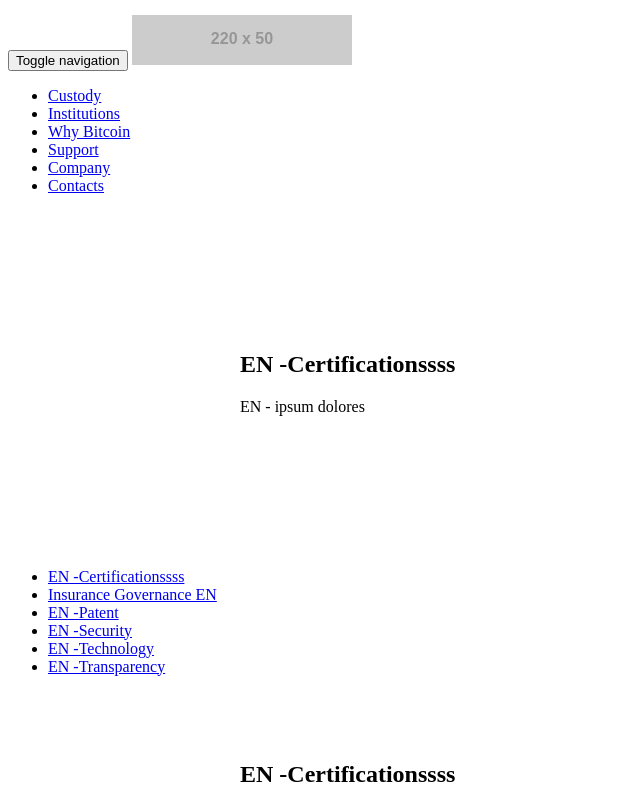
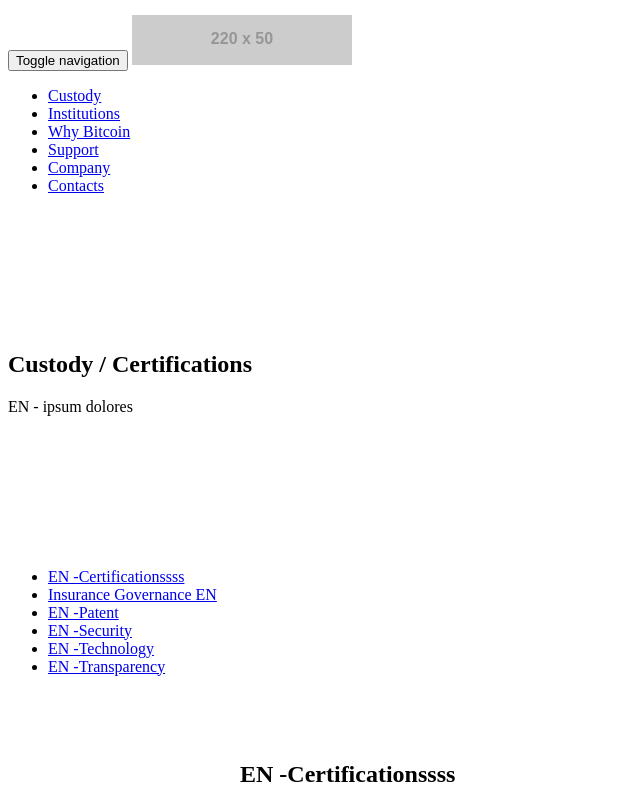
Before and after one commit to checksig-custody/multilangsite, a Jekyll site: the page built from content/en/custody/certifications.md, in a window 1280 px wide and 900 px high, cut to the strip 112-900 px from the top of the window. Shown: the whole strip, without its empty margins (0-640 px from the left). Built offline with Jekyll 4.4.1, drawn with Linux system fonts in a browser that asks for light colours.

Commit message:
12072020

```diff
--- a/_layouts/custody_child.html
+++ b/_layouts/custody_child.html
@@ -8,15 +8,15 @@
 <body>
 	<!-- Begin #title-section -->
 	<section id="title-section" class="section-global-wrapper">
-		<div class="container-fluid-kamn">
+		<div class="container-fluid-kamn" style="background#ccc;">
 			<div class="row">
 				<div class="it-hero-wrapper it-dark it-overlay">
 					<!-- - img-->
 					<div class="img-responsive-wrapper" style="">
 						<div class="img-responsive">
 							<div class="it-hero-text-wrapper bg-dark"
-								style="padding:120px 0px; max-width:800px; margin:0px auto;">
-								<h1 class="no_toc">{{ page.title }}</h1>
+								style="padding:120px 0px; max-width:11700px; margin:0px auto;">
+								<h1 class="no_toc">{{ page.header }}</h1>
 								<p class="d-none d-lg-block">{{ page.subdesc }}</p>
 							</div>
 						</div>
```
